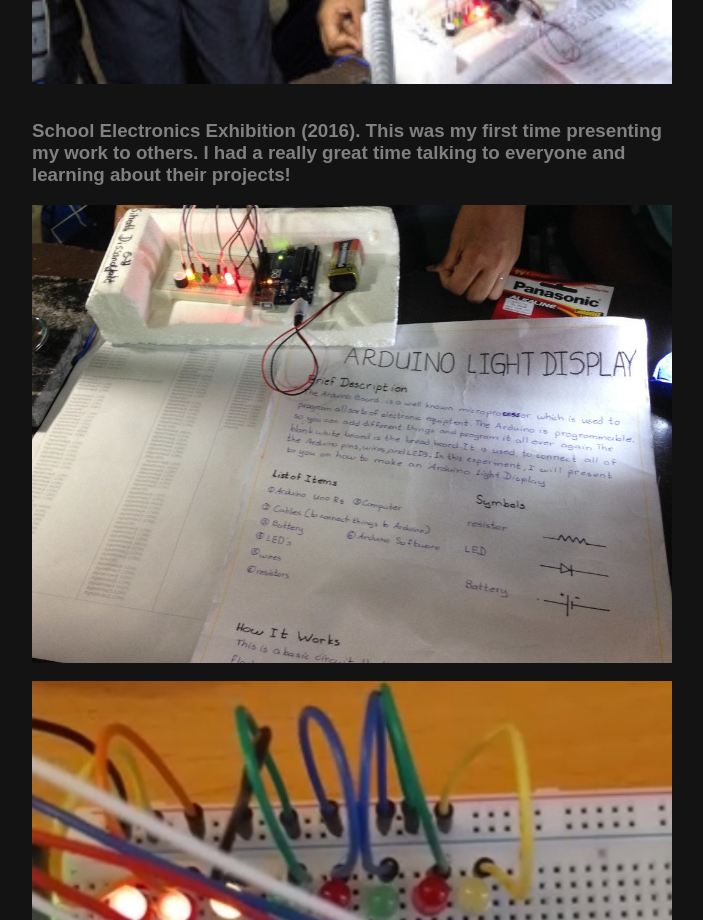
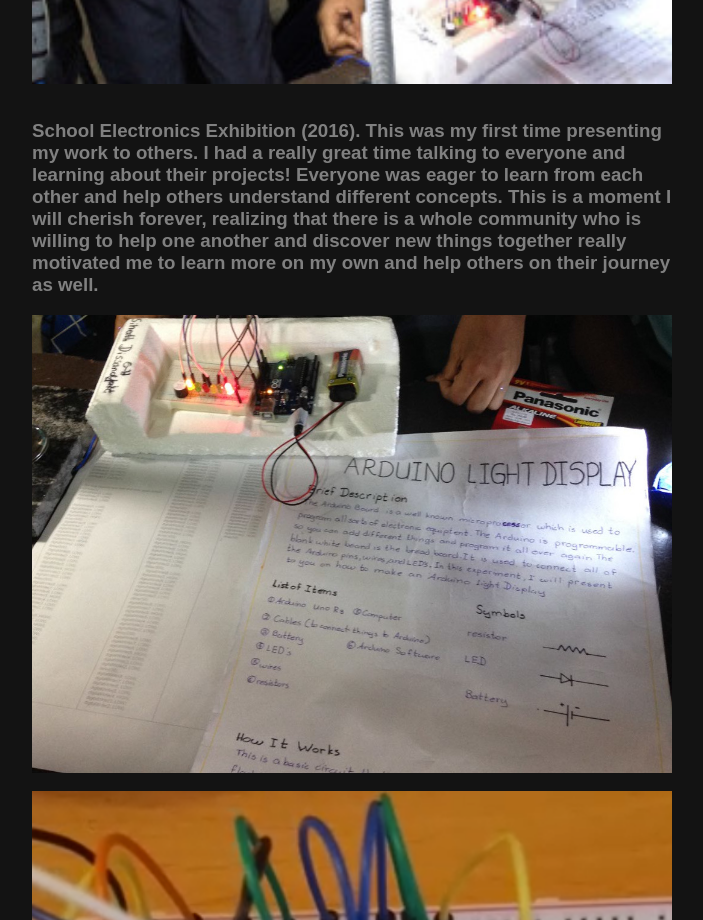
Before and after one commit to AwesomeNevi/AwesomeNevi.github.io, a plain HTML site: page index.html in a window 1280 px wide. Shown: the part 6800-7720 px from the top of the page, without its empty margins (288-991 px from the left). Drawn offline with nearby package versions, Linux system fonts and the light colour scheme.

Commit message:
Add files via upload

```diff
--- a/index.html
+++ b/index.html
@@ -342,7 +342,7 @@ but I will add the images once I get this thing rotating again :).
   <img src="NETHVIDU - IMG_0410.JPG" class="center">
   &nbsp;
   <h3 class="center">
-		School Electronics Exhibition (2016). This was my first time presenting my work to others. I had a really great time talking to everyone and learning about their projects!
+		School Electronics Exhibition (2016). This was my first time presenting my work to others. I had a really great time talking to everyone and learning about their projects! Everyone was eager to learn from each other and help others understand different concepts. This is a moment I will cherish forever, realizing that there is a whole community who is willing to help one another and discover new things together really motivated me to learn more on my own and help others on their journey as well.
 	</h3>
   <img src="NETHVIDU - IMG_0413.JPG" class="center">
   &nbsp;
```
